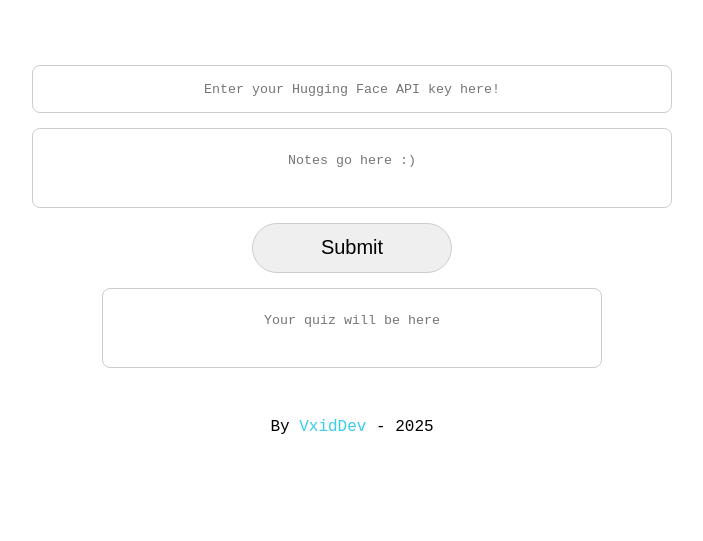
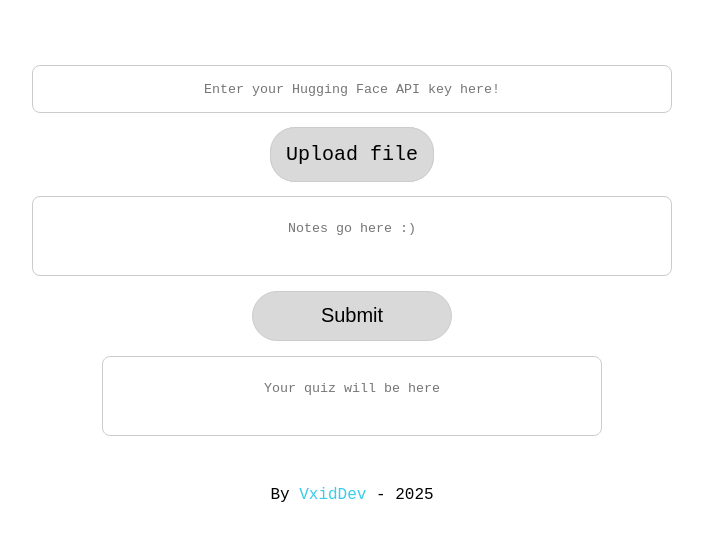
Before and after one commit to VxidDev/eduDuck, a Flask app: page / in a window 1280 px wide. Shown: the part 137-678 px from the top of the page, without its empty margins (288-991 px from the left). Run offline with Flask 3, Linux system fonts and the light colour scheme.

Commit message:
Added PDF/TXT note input.

```diff
--- a/main.py
+++ b/main.py
@@ -1,4 +1,4 @@
-import flask , requests
+import flask , requests , pypdf
 
 app = flask.Flask(__name__)
 
@@ -10,8 +10,27 @@ def root():
 def keyAccess():
     return flask.render_template("keyAccess.html")
 
+@app.route("/upload-notes" , methods=['POST'])
+def uploadNotes():
+    file = flask.request.files.get("notesFile")
+
+    if not file:
+        return flask.jsonify({"notes": "no file."})
+
+    ext: str = file.filename.split('.')[-1]
+    if ext == 'txt':
+        return flask.jsonify({"notes": file.read().decode("utf-8")})
+    elif ext == 'pdf':
+        reader = pypdf.PdfReader(file)
+        textChunks = []
+        for page in reader.pages:
+            textChunks.append(page.extract_text() or "")
+
+        return flask.jsonify({"notes": "\n".join(textChunks)})
+    else:
+        return flask.jsonify({"notes": "Unsupported file type."})
+
 @app.route("/generate" , methods=['POST'])
-
 def generate():
     data = flask.request.get_json()
     NOTES = data["notes"]
--- a/static/script.js
+++ b/static/script.js
@@ -3,16 +3,22 @@ const Submit = document.querySelector(".submit");
 const OutputDisplay = document.querySelector(".output");
 const TextInputs = document.querySelectorAll(".textInput")
 const ApiKeyInput = document.querySelector(".apiKey");
+const FileInputs = document.querySelectorAll(".file-upload-wrapper");
 
 TextInputs.forEach(textinput => {
     const MAXLINES = textinput.classList.contains("slim") ?
     1 : textinput.classList.contains("standard") ?
     5 : textinput.classList.contains("large") ?
     20 : 1;
-    const LINEHEIGHT = 20;
+    const LINEHEIGHT = 25;
 
-    textinput.addEventListener('input', function() {
-        this.style.height = Math.min(this.scrollHeight , (MAXLINES * LINEHEIGHT) + 60) + 'px';
+    textinput.addEventListener('input', function () {
+        this.style.height = 'auto';
+        const newHeight = Math.min(
+            this.scrollHeight,
+            (MAXLINES * LINEHEIGHT) + 35
+        );
+        this.style.height = newHeight + 'px';
     });
 });
 
@@ -22,10 +28,10 @@ Submit.addEventListener('click' , async () => {
 
     const msg = !apiKey ? "Enter API key." :
             !notes ? "Enter notes first." :
-            notes.split(' ').length > 1000 ? "Notes too long." :
+            notes.split(' ').length > 2500 ? "Notes too long." :
             "Generating...";
     OutputDisplay.textContent = msg;
-    if (!notes || !apiKey || notes.split(' ').length > 1000) return;
+    if (!notes || !apiKey || notes.split(' ').length > 2500) return;
 
     try {
         const response = await fetch('/generate', {
@@ -46,3 +52,50 @@ Submit.addEventListener('click' , async () => {
         OutputDisplay.textContent = "Error while generating.";
     }
 })
+
+async function SendFile(file) {
+    const formData = new FormData();
+
+    formData.append("notesFile" , file);
+
+    const response = await fetch('/upload-notes' , {
+        method: 'POST',
+        body: formData,
+    });
+
+    if (!response.ok) {
+        NoteInput.textContent = "File upload failed.";
+        return;
+    }
+
+    const data = await response.json();
+    NoteInput.textContent = data.notes;
+     const MAXLINES = NoteInput.classList.contains("slim") ?
+        1 : NoteInput.classList.contains("standard") ?
+        5 : NoteInput.classList.contains("large") ?
+        20 : 1;
+        const LINEHEIGHT = 20;
+        NoteInput.style.height = Math.min(NoteInput.scrollHeight , (MAXLINES * LINEHEIGHT) + 60) + 'px';
+}
+
+window.addEventListener('load', function() {
+    const fileInputs = document.querySelectorAll('.file-input');
+
+    fileInputs.forEach(function(input) {
+        input.addEventListener('change', function() {
+            const wrapper = this.closest('.file-upload-wrapper');
+            displayElement = wrapper.querySelector('.fileButton');
+
+            if (this.files.length > 0) {
+                const fileNames = Array.from(this.files).map(f => f.name).join(', ');
+                displayElement.textContent = fileNames.length > 30 ?
+                `${fileNames.substring(0, 27)}...` : fileNames;
+                displayElement.classList.add('has-file');
+                SendFile(this.files[0])
+            } else {
+                displayElement.textContent = 'No file selected';
+                displayElement.classList.remove('has-file');
+            }
+        });
+    });
+});
--- a/static/style.css
+++ b/static/style.css
@@ -55,21 +55,23 @@ body {
     outline: none;
 }
 
-.submit {
+.button {
     width: clamp(50px , 20vw , 200px);
     height: clamp(50px , 2vw , 75px);
     align-self: center;
+
+    background: rgb(217, 217, 217);
 
     border-radius: 25px;
     border: 1px solid #ccc;
     font-size: 20px;
 }
 
-.submit:hover {
+.button:hover {
     background: rgb(222, 222, 222);
 }
 
-.submit:active {
+.button:active {
     background: rgb(200 , 200 , 200);
 }
 
@@ -115,3 +117,20 @@ footer {
 .header-redirect:hover {
     transform: scale(1.05);
 }
+
+.file-upload-wrapper {
+    padding-top: 15px;
+    padding-bottom: 15px;
+}
+
+.file-input {
+  position: absolute;
+  inset: 0;
+  opacity: 0;
+  pointer-events: none;
+}
+
+.fileButton {
+    padding: 15px;
+    cursor: pointer;
+}
--- a/templates/index.html
+++ b/templates/index.html
@@ -5,7 +5,7 @@
     <meta name="viewport" content="width=device-width, initial-scale=1.0">
     <title>EduDuck - Main Page</title>
     <link rel="stylesheet" href="/static/style.css">
-    <script src="/static/script.js" defer></script>
+    <script src="/static/script.js" defer ></script>
 </head>
 <body>
 
@@ -17,8 +17,12 @@
 
     <div class="main">
         <textarea class="apiKey textInput slim" placeholder="Enter your Hugging Face API key here!"></textarea>
+        <div class="file-upload-wrapper">
+            <input type="file" id="fileInput" class="file-input"/>
+            <label for="fileInput" class="button fileButton">Upload file</label>
+        </div>
         <textarea class="notes textInput standard" placeholder="Notes go here :)"></textarea>
-        <button class="submit">Submit</button>
+        <button class="button submit">Submit</button>
         <textarea class="output textInput standard" placeholder="Your quiz will be here"></textarea>
     </div>
     <footer>
```
